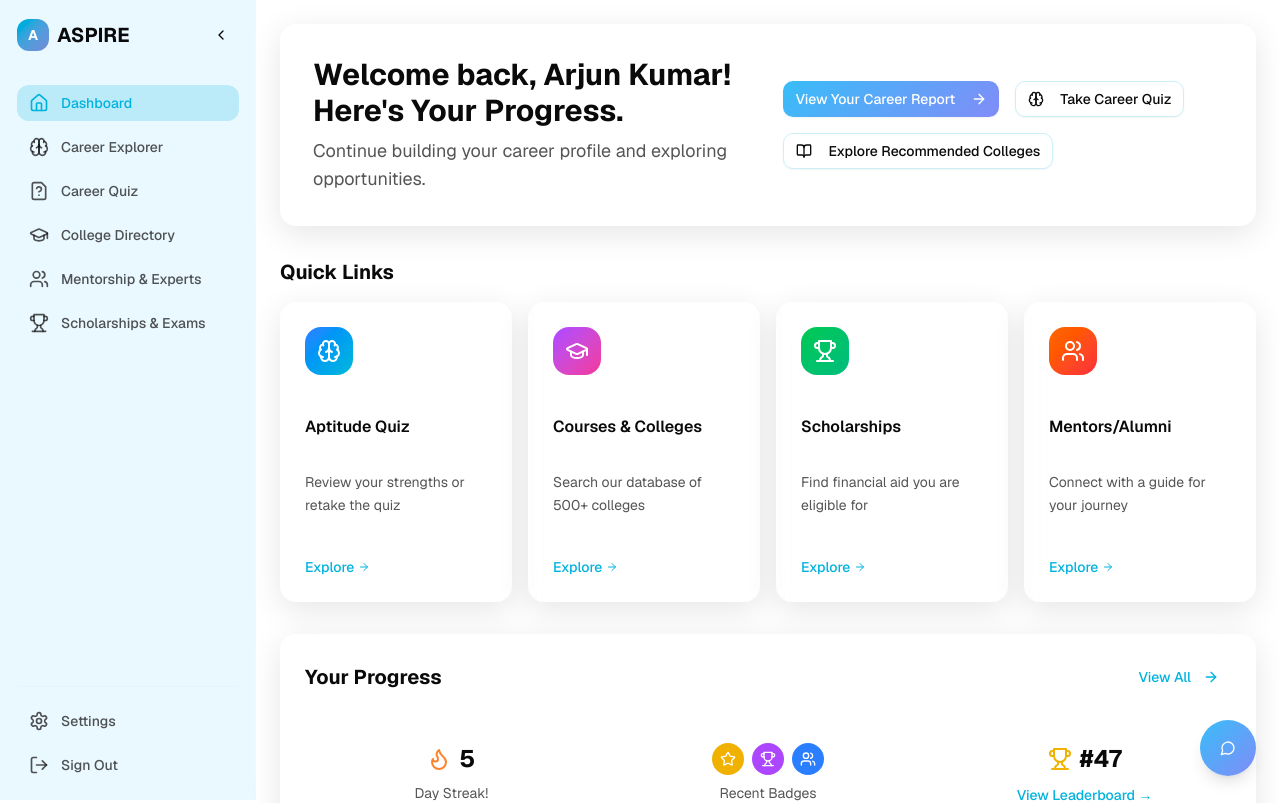
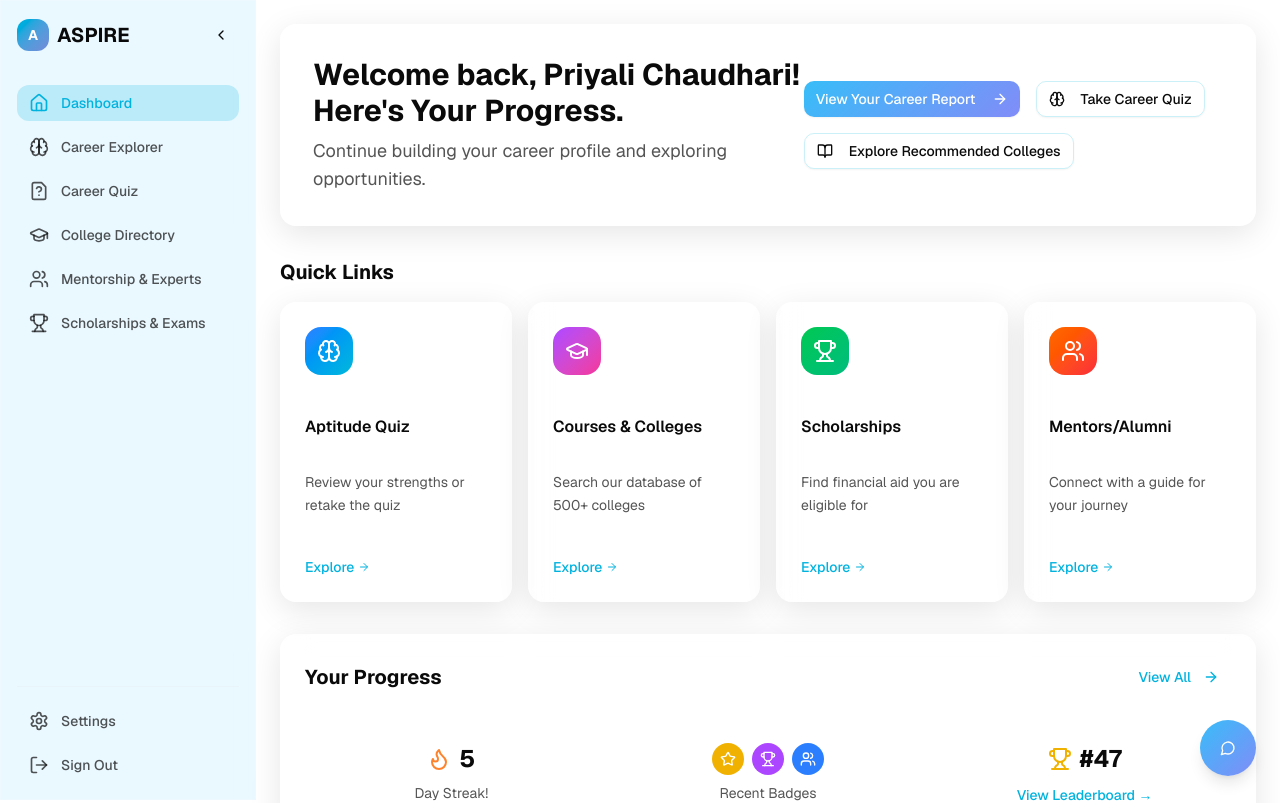
Before and after one commit to priyali01/ASPIRE_ED_TECH, a Next.js app: page /dashboard in a window 1280 px wide. Shown: the top 803 px of the page. Built offline with nearby package versions, Linux system fonts and the light colour scheme.

Commit message:
Enhancing dasboard

```diff
--- a/components/dashboard/dashboard-hero.tsx
+++ b/components/dashboard/dashboard-hero.tsx
@@ -6,11 +6,14 @@ import { Card } from "@/components/ui/card"
 import { ArrowRight, BookOpen, Users, Brain } from "lucide-react"
 
 interface DashboardHeroProps {
-  userName: string
+  userName?: string
   hasCompletedAptitude: boolean
 }
 
 export function DashboardHero({ userName, hasCompletedAptitude }: DashboardHeroProps) {
+  // Force the visible name to Priyali Chaudhari to avoid any other default (e.g., "Arjun Kumar")
+  const displayName = "Priyali Chaudhari"
+
   return (
     <Card className="glass-card p-8 mb-8">
       <div className="flex flex-col lg:flex-row items-start lg:items-center justify-between min-w-0">
@@ -18,7 +21,7 @@ export function DashboardHero({ userName, hasCompletedAptitude }: DashboardHeroP
           {hasCompletedAptitude ? (
             <>
               <h1 className="text-3xl font-bold text-foreground mb-2">
-                Welcome back, {userName}! Here's Your Progress.
+                Welcome back, {displayName}! Here's Your Progress.
               </h1>
               <p className="text-muted-foreground text-lg">
                 Continue building your career profile and exploring opportunities.
@@ -27,7 +30,7 @@ export function DashboardHero({ userName, hasCompletedAptitude }: DashboardHeroP
           ) : (
             <>
               <h1 className="text-3xl font-bold text-foreground mb-2">
-                Welcome, {userName}! Let's Discover Your Path.
+                Welcome, {displayName}! Let's Discover Your Path.
               </h1>
               <p className="text-muted-foreground text-lg">
                 Take our comprehensive aptitude test to unlock personalized recommendations.
```
